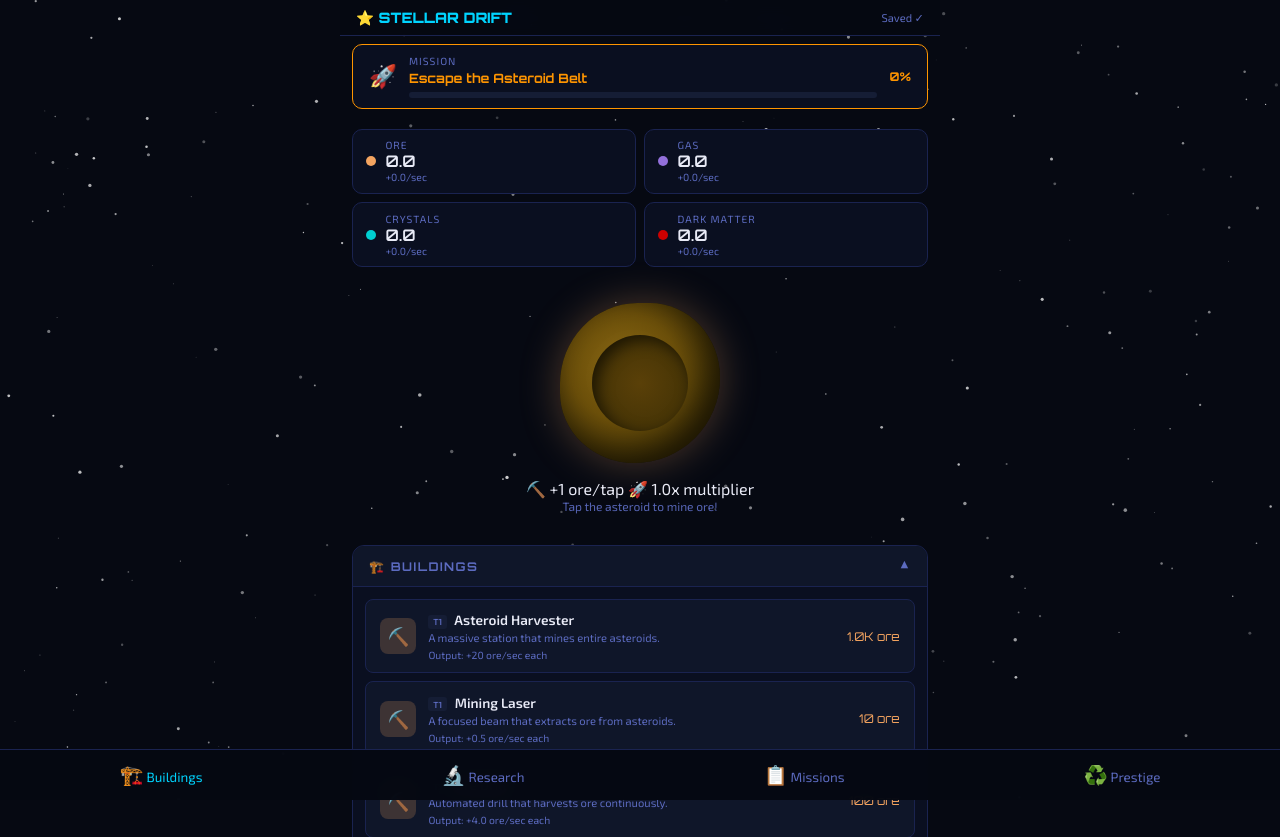
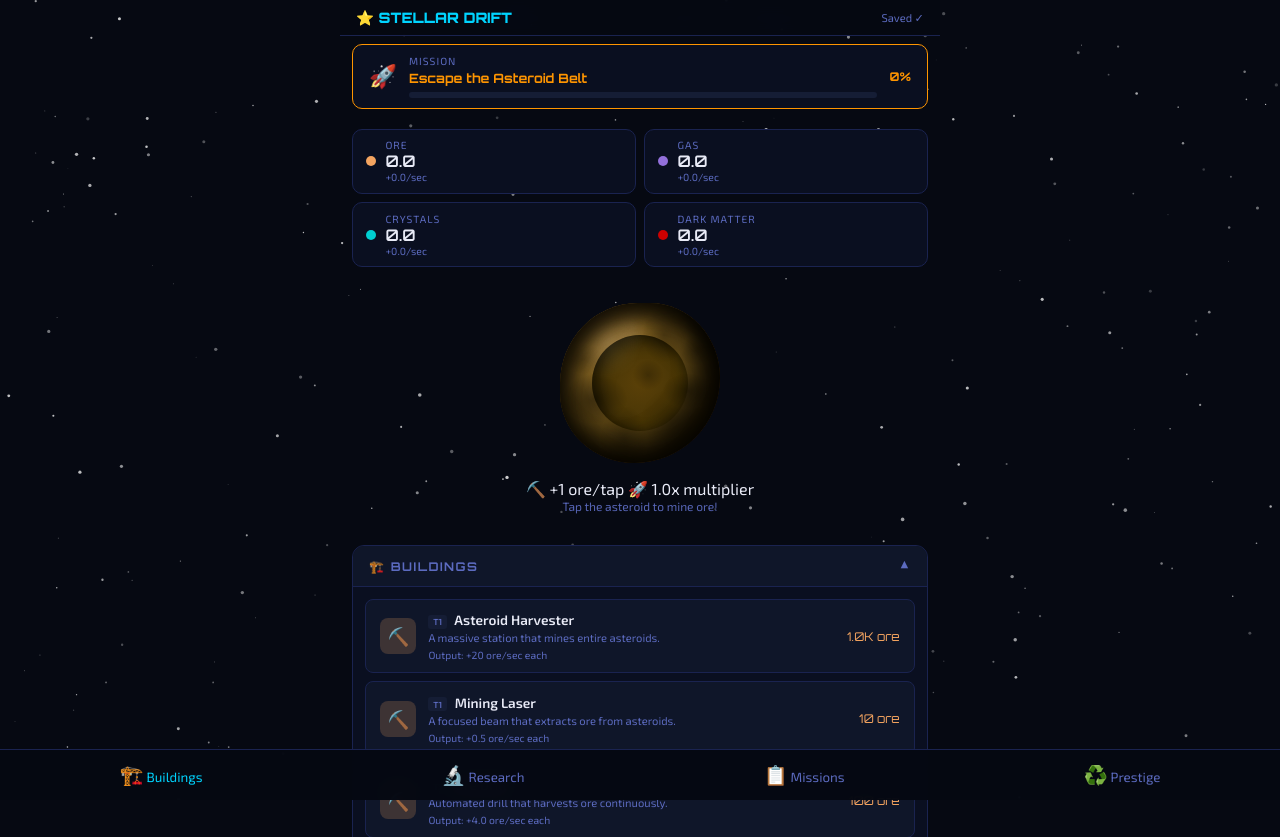
Before and after one commit to Clawdius2/stellar-drift, a Flask app: page / in a window 1280 px wide. Shown: the top 837 px of the page. Run offline with Flask 3, Linux system fonts and the light colour scheme; the visitor is signed in with stand-in values (Sample User, id 1); data comes from the database, SQL or seed files in the repository; parts of the project's set-up code (start-up, migrations or seed data) failed here and were passed over; some libraries are stand-ins or nearby versions.

Commit message:
Fix critical gameplay bugs
1. FIX: /api/tap now returns game_state (was missing) — this was the root
   cause of tap not updating ore. After first tap, G=undefined crashed
   updateDisplay(), so all subsequent UI updates were dead.

2. FIX: SQLite migration now uses try/except per-column instead of
   multi-column ALTER TABLE with IF NOT EXISTS (unsupported on older SQLite).
   Each column migration is now atomic and safe to re-run.

3. FIX: calculate_offline_gains() had duplicate rate division.
   Before: effective_rate * share * elapsed * share
   After:   effective_rate * share * elapsed (correct proportional split)

4. VISUAL: Asteroid now has crater details, rocky surface texture, and
   proper depth lighting using CSS ::before/::after pseudo-elements with
   layered radial gradients and inset box-shadows.

```diff
--- a/app.py
+++ b/app.py
@@ -439,9 +439,10 @@ def calculate_offline_gains(state):
     effective_rate = sum(rps.values()) * offline_mult * (1 / (1 + elapsed / 7200))
 
     gains = {}
+    total_rate = sum(rps.values())
     for resource, rate in rps.items():
-        share = rate / sum(rps.values()) if sum(rps.values()) > 0 else 0
-        gains[resource] = effective_rate * share * elapsed * (rate / sum(rps.values()) if sum(rps.values()) > 0 else 0) if rate > 0 else 0
+        share = rate / total_rate if total_rate > 0 else 0
+        gains[resource] = effective_rate * share * elapsed if rate > 0 else 0
 
     return gains
 
@@ -895,6 +896,7 @@ def api_tap():
         "earned": earned,
         "resources": format_resources(state),
         "ore": state.ore,
+        "game_state": get_game_state(state, include_offline_gains=False),
     })
 
 
@@ -1065,15 +1067,19 @@ def api_rocket_launch():
 with app.app_context():
     db.create_all()
     # Migrate existing player_state rows to add new columns
-    db.session.execute(db.text("""
-        ALTER TABLE player_state
-        ADD COLUMN IF NOT EXISTS missions_json TEXT DEFAULT '[]',
-        ADD COLUMN IF NOT EXISTS missions_reset_at FLOAT DEFAULT 0,
-        ADD COLUMN IF NOT EXISTS total_taps INTEGER DEFAULT 0,
-        ADD COLUMN IF NOT EXISTS total_rocket_launches INTEGER DEFAULT 0,
-        ADD COLUMN IF NOT EXISTS lifetime_ore_earned FLOAT DEFAULT 0
-    """))
-    db.session.commit()
+    # Use try/except because IF NOT EXISTS is not supported on all SQLite versions
+    for col_def in [
+        "missions_json TEXT DEFAULT '[]'",
+        "missions_reset_at FLOAT DEFAULT 0",
+        "total_taps INTEGER DEFAULT 0",
+        "total_rocket_launches INTEGER DEFAULT 0",
+        "lifetime_ore_earned FLOAT DEFAULT 0",
+    ]:
+        try:
+            db.session.execute(db.text(f"ALTER TABLE player_state ADD COLUMN {col_def}"))
+            db.session.commit()
+        except Exception:
+            db.session.rollback()  # column already exists — safe to ignore
 
 if __name__ == "__main__":
     with app.app_context():
--- a/templates/game.html
+++ b/templates/game.html
@@ -126,12 +126,51 @@
     }
     .asteroid {
       width: 100%; height: 100%;
-      background: radial-gradient(ellipse at 40% 40%, #8b6914 0%, #6b4f0a 40%, #3d2f05 70%, #2a1f03 100%);
+      background: radial-gradient(ellipse at 38% 32%, #9a7840 0%, #7a5c20 25%, #4a3810 55%, #2a1e05 80%, #1a1203 100%);
       border-radius: 50% 45% 55% 48% / 52% 48% 55% 45%;
-      box-shadow: 0 0 40px rgba(244,164,96,0.3), inset -10px -10px 30px rgba(0,0,0,0.5);
       cursor: pointer;
       transition: transform 0.05s;
       display: flex; align-items: center; justify-content: center;
+      position: relative;
+      overflow: hidden;
+    }
+    .asteroid::before {
+      content: '';
+      position: absolute;
+      inset: 0;
+      background:
+        /* Surface highlights */
+        radial-gradient(ellipse at 30% 25%, rgba(255,255,255,0.07) 0%, transparent 22%),
+        radial-gradient(ellipse at 70% 75%, rgba(0,0,0,0.2) 0%, transparent 20%),
+        /* Crater rims — dark rings */
+        radial-gradient(ellipse at 22% 60%, rgba(0,0,0,0.4) 0%, transparent 18%),
+        radial-gradient(ellipse at 65% 20%, rgba(0,0,0,0.3) 0%, transparent 15%),
+        radial-gradient(ellipse at 80% 55%, rgba(0,0,0,0.35) 0%, transparent 14%),
+        radial-gradient(ellipse at 40% 85%, rgba(0,0,0,0.3) 0%, transparent 17%),
+        /* Crater floors — darker pits */
+        radial-gradient(ellipse at 55% 45%, rgba(0,0,0,0.25) 0%, transparent 12%),
+        radial-gradient(ellipse at 15% 35%, rgba(0,0,0,0.2) 0%, transparent 10%),
+        radial-gradient(ellipse at 85% 30%, rgba(0,0,0,0.2) 0%, transparent 9%),
+        /* Subtle rocky ridges */
+        radial-gradient(ellipse at 45% 15%, rgba(255,255,255,0.04) 0%, transparent 13%);
+      border-radius: inherit;
+      pointer-events: none;
+    }
+    .asteroid::after {
+      content: '';
+      position: absolute;
+      inset: 0;
+      border-radius: inherit;
+      box-shadow:
+        inset -12px -8px 30px rgba(0,0,0,0.65),
+        inset 8px 6px 20px rgba(0,0,0,0.3),
+        inset -4px 14px 18px rgba(0,0,0,0.4),
+        inset 16px -6px 22px rgba(0,0,0,0.35),
+        inset -20px -12px 25px rgba(0,0,0,0.5),
+        inset 6px 16px 15px rgba(0,0,0,0.3),
+        0 0 60px rgba(244,164,96,0.15),
+        0 0 100px rgba(180,110,40,0.08);
+      pointer-events: none;
     }
     .asteroid:active { transform: scale(0.94); }
     .asteroid-inner {
```
